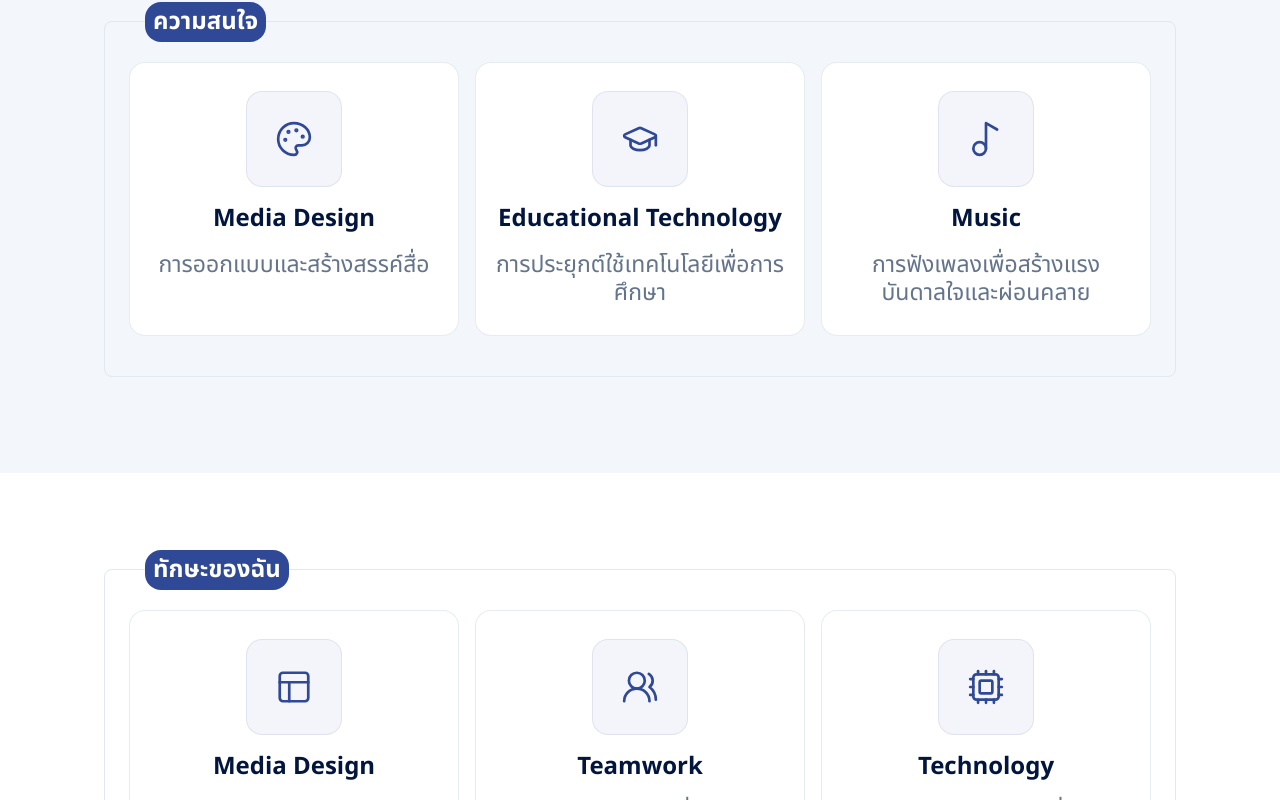
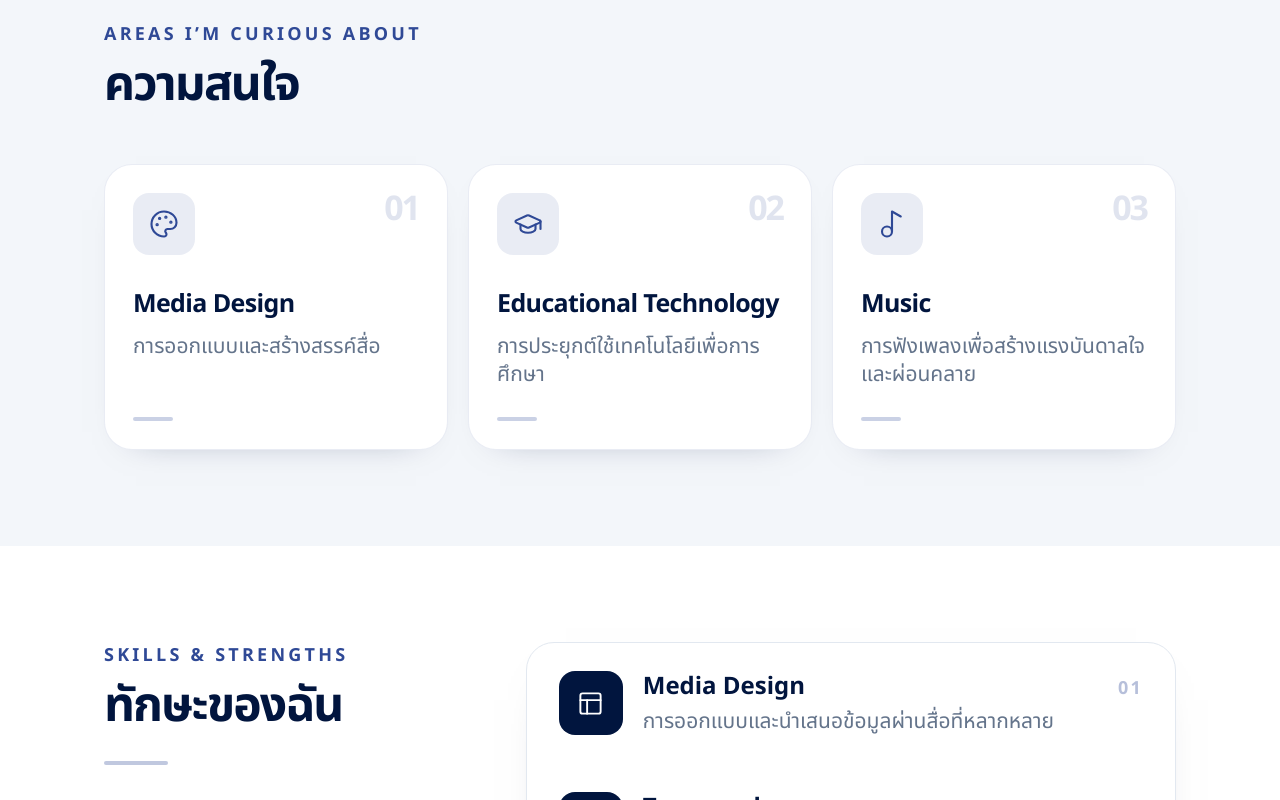
Before and after one commit to wachirapong-n/Pota-portfolio, a Next.js app: page /about in a window 1280 px wide. Shown: the part 1680-2480 px from the top of the page. Built offline with nearby package versions, Linux system fonts and the light colour scheme.

Commit message:
add transition when scroll

```diff
--- a/components/about/about-card.tsx
+++ b/components/about/about-card.tsx
@@ -6,8 +6,8 @@ type AboutCardProps = {
 export function AboutCard({ title, children }: AboutCardProps) {
   return (
     <div className="mx-auto w-full max-w-[1120px] px-6 max-sm:px-[18px]">
-      <div className="relative w-full rounded-lg border-[1px] border-slate-200 py-10 px-6">
-        <h2 className="absolute top-0 -translate-y-1/2 left-10 text-2xl font-bold rounded-2xl bg-[#2f4996] px-2 py-1 text-white ">
+      <div className="relative w-full rounded-lg  border-slate-200 py-10 px-6">
+        <h2 className=" text-2xl font-bold rounded-2xl bg-[#2f4996] px-2 py-1 text-white w-fit">
           {title}
         </h2>
         {children}
--- a/components/about/about-grid.tsx
+++ b/components/about/about-grid.tsx
@@ -1,43 +1,163 @@
 import type { LucideIcon } from "lucide-react";
-import { AboutCard } from "./about-card";
+import DrawOnViewImage from "@/components/shared/draw-on-view-image";
 import ScrollReveal from "./scroll-reveal";
 
-type AboutGridProps = {
-  title: string;
-  items: GridItem[];
-};
-
-type GridItem = {
+type AboutGridItem = {
   icon: LucideIcon;
   title: string;
   description: string;
 };
 
-export default function AboutGrid({ title, items }: AboutGridProps) {
+type AboutGridProps = {
+  title: string;
+  items: AboutGridItem[];
+  variant: "interest" | "skills";
+};
+
+function InterestSection({ title, items }: AboutGridProps) {
   return (
-    <AboutCard title={title}>
-      <div className="grid grid-cols-1 gap-4 md:grid-cols-2 lg:grid-cols-3 ">
+    <div className="relative w-full">
+      <div
+        className="pointer-events-none absolute left-0 top-[110px] z-0 hidden h-[400px] overflow-hidden xl:block"
+        style={{ width: "calc((100vw - 1120px) / 2 + 24px)" }}
+        aria-hidden="true"
+      >
+        <DrawOnViewImage
+          src="/images/arrows/vector3.png"
+          alt=""
+          aria-hidden="true"
+          width={400}
+          height={400}
+          revealDirection="left-to-right"
+          className="absolute left-0 top-0 h-[400px] w-[400px] -scale-y-100 object-contain"
+        />
+      </div>
+
+      <div className="relative z-10 mx-auto w-full max-w-[1120px] px-6 max-sm:px-[18px]">
+        <header className="mb-8 flex items-end justify-between gap-6 md:mb-12">
+          <div>
+            <p className="mb-2 text-[18px] font-bold uppercase tracking-[.18em] text-primary">
+              AREAS I’M CURIOUS ABOUT
+            </p>
+            <h2 className="text-[clamp(34px,5vw,48px)] font-bold leading-tight tracking-[-.04em] text-ink">
+              {title}
+            </h2>
+          </div>
+          <DrawOnViewImage
+            src="/images/arrows/vector2.png"
+            alt=""
+            aria-hidden="true"
+            width={85}
+            height={85}
+            revealDirection="right-to-left"
+            className="ml-auto hidden h-[clamp(48px,8vw,85px)] w-[clamp(48px,8vw,85px)] shrink-0 object-contain md:block xl:hidden"
+          />
+        </header>
+
+        <div className="-mt-5 mb-3 flex justify-start pl-3 md:hidden">
+          <DrawOnViewImage
+            src="/images/arrows/vector1.png"
+            alt=""
+            aria-hidden="true"
+            width={72}
+            height={72}
+            revealDirection="left-to-right"
+            className="h-[72px] w-[72px] object-contain"
+          />
+        </div>
+
+        <div className="grid grid-cols-1 gap-4 md:grid-cols-3 md:gap-5">
+          {items.map((item, index) => {
+            const Icon = item.icon;
+
+            return (
+              <ScrollReveal
+                key={item.title}
+                direction={index % 2 === 0 ? "left" : "right"}
+                delay={index === 0 ? 0 : index === 1 ? 100 : 200}
+                className="h-full"
+              >
+                <article className="group relative flex h-full min-h-[260px] flex-col overflow-hidden rounded-[1.75rem] border border-primary/10 bg-white p-7 shadow-[0_14px_36px_-32px_rgba(1,21,62,0.5)] transition duration-300 hover:-translate-y-1 hover:border-primary/35 hover:shadow-[0_20px_44px_-28px_rgba(1,21,62,0.4)] motion-reduce:transition-none">
+                  <div className="mb-8 flex items-start justify-between">
+                    <span className="grid size-[62px] place-items-center rounded-2xl bg-primary/10 text-primary transition-colors duration-300 group-hover:bg-primary group-hover:text-white">
+                      <Icon size={30} strokeWidth={1.7} aria-hidden="true" />
+                    </span>
+                    <span className="text-[34px] font-bold leading-none tracking-[-.06em] text-primary/15">
+                      0{index + 1}
+                    </span>
+                  </div>
+                  <h3 className="text-[25px] font-bold leading-snug tracking-tight text-ink">
+                    {item.title}
+                  </h3>
+                  <p className="mt-3 text-[21px] leading-7 text-muted">
+                    {item.description}
+                  </p>
+                  <span className="mt-auto pt-7">
+                    <span className="block h-1 w-10 rounded-full bg-primary/25 transition-all duration-300 group-hover:w-16 group-hover:bg-primary" />
+                  </span>
+                </article>
+              </ScrollReveal>
+            );
+          })}
+        </div>
+      </div>
+    </div>
+  );
+}
+
+function SkillsSection({ title, items }: AboutGridProps) {
+  return (
+    <div className="mx-auto grid w-full max-w-[1120px] gap-9 px-6 max-sm:px-[18px] md:grid-cols-[0.72fr_1.28fr] md:gap-14">
+      <ScrollReveal direction="left" className="self-start md:sticky md:top-28">
+        <p className="mb-2 text-[18px] font-bold uppercase tracking-[.18em] text-primary">
+          SKILLS & STRENGTHS
+        </p>
+        <h2 className="text-[clamp(34px,5vw,48px)] font-bold leading-tight tracking-[-.04em] text-ink">
+          {title}
+        </h2>
+        <div className="mt-6 h-1 w-16 rounded-full bg-primary/30" aria-hidden="true" />
+      </ScrollReveal>
+
+      <div className="rounded-[1.75rem] border border-line bg-white px-6 shadow-[0_18px_48px_-40px_rgba(1,21,62,0.5)] md:px-8">
         {items.map((item, index) => {
           const Icon = item.icon;
 
           return (
             <ScrollReveal
-              className="h-full"
-              direction={index % 2 === 0 ? "left" : "right"}
+              key={item.title}
+              direction="right"
               delay={index === 0 ? 0 : index === 1 ? 100 : 200}
-              key={`${item.title}-${index}`}
             >
-              <article className="group flex h-full flex-col items-center gap-4 rounded-2xl border border-line/80 bg-white px-5 py-7 text-center transition duration-300 hover:-translate-y-1 hover:border-primary/25 hover:shadow-[0_18px_40px_-28px_rgba(1,21,62,0.35)]">
-                <div className="grid h-24 w-24 place-items-center rounded-2xl border border-primary/10 bg-primary/5 text-primary transition duration-300 group-hover:bg-primary group-hover:text-white group-hover:shadow-md group-hover:shadow-primary/15">
-                  <Icon size={38} strokeWidth={1.7} aria-hidden="true" />
+              <article className="grid grid-cols-[54px_1fr] items-start gap-4 border-b border-line py-6 last:border-b-0 md:grid-cols-[64px_1fr] md:gap-5 md:py-7">
+                <span className="grid size-[54px] place-items-center rounded-2xl bg-ink text-white md:size-16">
+                  <Icon size={27} strokeWidth={1.7} aria-hidden="true" />
+                </span>
+                <div className="min-w-0">
+                  <div className="mb-1 flex items-baseline justify-between gap-3">
+                    <h3 className="text-[24px] font-bold leading-snug text-ink">
+                      {item.title}
+                    </h3>
+                    <span className="shrink-0 text-[18px] font-bold tracking-[.12em] text-primary/35">
+                      0{index + 1}
+                    </span>
+                  </div>
+                  <p className="text-[21px] leading-7 text-muted">
+                    {item.description}
+                  </p>
                 </div>
-                <h3 className="text-2xl font-bold text-ink">{item.title}</h3>
-                <p className="leading-7 text-muted">{item.description}</p>
               </article>
             </ScrollReveal>
           );
         })}
       </div>
-    </AboutCard>
+    </div>
   );
 }
+
+export default function AboutGrid({ title, items, variant }: AboutGridProps) {
+  if (variant === "interest") {
+    return <InterestSection title={title} items={items} variant={variant} />;
+  }
+
+  return <SkillsSection title={title} items={items} variant={variant} />;
+}
--- /dev/null
+++ b/components/shared/draw-on-view-image.tsx
@@ -0,0 +1,73 @@
+"use client";
+
+import Image, { type ImageProps } from "next/image";
+import { useEffect, useRef, useState } from "react";
+
+type DrawOnViewImageProps = Omit<ImageProps, "alt" | "className"> & {
+  alt: string;
+  className?: string;
+  revealDirection: "left-to-right" | "right-to-left";
+};
+
+export default function DrawOnViewImage({
+  alt,
+  className = "",
+  revealDirection,
+  ...imageProps
+}: DrawOnViewImageProps) {
+  const containerRef = useRef<HTMLSpanElement>(null);
+  const [isInView, setIsInView] = useState(false);
+  const animationClass =
+    revealDirection === "left-to-right"
+      ? "animate-arrow-reveal"
+      : "animate-arrow-reveal-reverse";
+  const hiddenClass =
+    revealDirection === "left-to-right"
+      ? "[clip-path:inset(0_100%_0_0)]"
+      : "[clip-path:inset(0_0_0_100%)]";
+  const hasClassSizing = /(?:^|\s)(?:w-|h-|size-)/.test(className);
+
+  useEffect(() => {
+    const container = containerRef.current;
+    if (!container) return;
+
+    if (
+      window.matchMedia("(prefers-reduced-motion: reduce)").matches ||
+      !("IntersectionObserver" in window)
+    ) {
+      setIsInView(true);
+      return;
+    }
+
+    const observer = new IntersectionObserver(
+      ([entry]) => {
+        if (entry.isIntersecting) {
+          setIsInView(true);
+          observer.unobserve(entry.target);
+        }
+      },
+      { threshold: 0.08, rootMargin: "0px 0px -40px 0px" },
+    );
+
+    observer.observe(container);
+    return () => observer.disconnect();
+  }, []);
+
+  return (
+    <span
+      ref={containerRef}
+      className={`relative block ${className}`}
+      style={
+        hasClassSizing || imageProps.fill
+          ? undefined
+          : { width: imageProps.width, height: imageProps.height }
+      }
+    >
+      <Image
+        {...imageProps}
+        alt={alt}
+        className={`absolute inset-0 h-full w-full object-contain ${isInView ? animationClass : hiddenClass} motion-reduce:animate-none`}
+      />
+    </span>
+  );
+}
--- a/components/shared/section-label.tsx
+++ b/components/shared/section-label.tsx
@@ -1,6 +1,6 @@
 import type { ReactNode } from "react";
-import Image from "next/image";
 import { Sparkles } from "lucide-react";
+import DrawOnViewImage from "@/components/shared/draw-on-view-image";
 
 type SectionLabelProps = {
   children: ReactNode;
@@ -14,13 +14,14 @@ export default function SectionLabel({ children, className = "" }: SectionLabelP
         <Sparkles className="shrink-0" size={18} aria-hidden="true" />
         <span className="leading-none">{children}</span>
       </p>
-      <Image
+      <DrawOnViewImage
         src="/images/arrows/vector3.png"
         alt=""
         aria-hidden="true"
         width={85}
         height={85}
-        className="shrink-0 rotate-[30deg] -scale-y-100 animate-arrow-reveal object-contain motion-reduce:animate-none"
+        revealDirection="left-to-right"
+        className="shrink-0 rotate-[30deg] -scale-y-100 object-contain"
       />
     </div>
   );
--- a/tailwind.config.ts
+++ b/tailwind.config.ts
@@ -30,7 +30,7 @@ const config: Config = {
           "0%": { clipPath: "inset(0 100% 0 0)" },
           "100%": { clipPath: "inset(0 0 0 0)" },
         },
-        "curve-reveal": {
+        "arrow-reveal-reverse": {
           "0%": { clipPath: "inset(0 0 0 100%)" },
           "100%": { clipPath: "inset(0 0 0 0)" },
         },
@@ -39,7 +39,7 @@ const config: Config = {
         "fade-in-up": "fade-in-up 240ms ease-out both",
         float: "float 2.2s ease-in-out infinite",
         "arrow-reveal": "arrow-reveal 2000ms ease-out both",
-        "curve-reveal": "curve-reveal 2000ms ease-out both",
+        "arrow-reveal-reverse": "arrow-reveal-reverse 2000ms ease-out both",
       },
     },
   },
```
Also changed, not shown: app/about/page.tsx (+10 -2 lines), app/page.tsx (+32 -9 lines).
